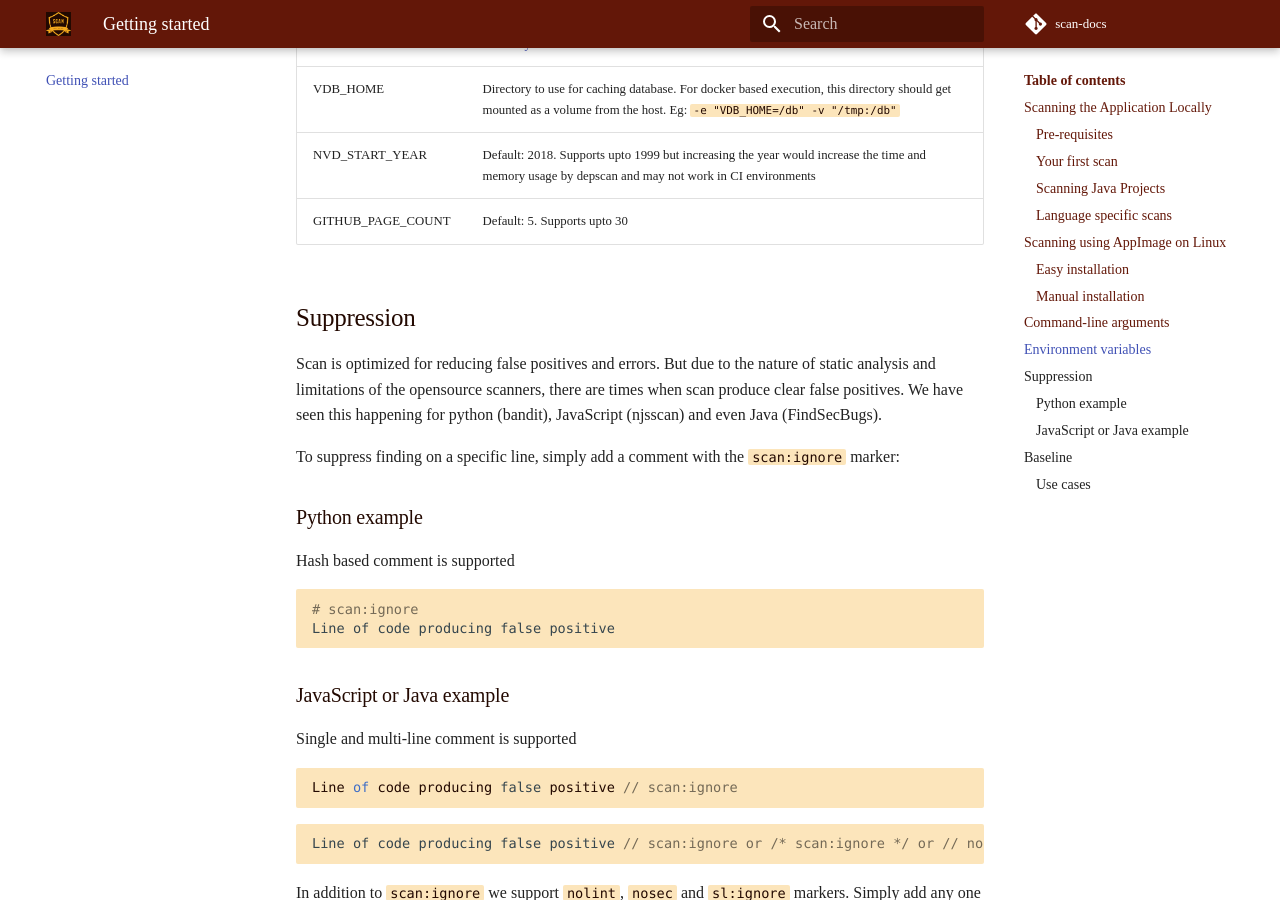
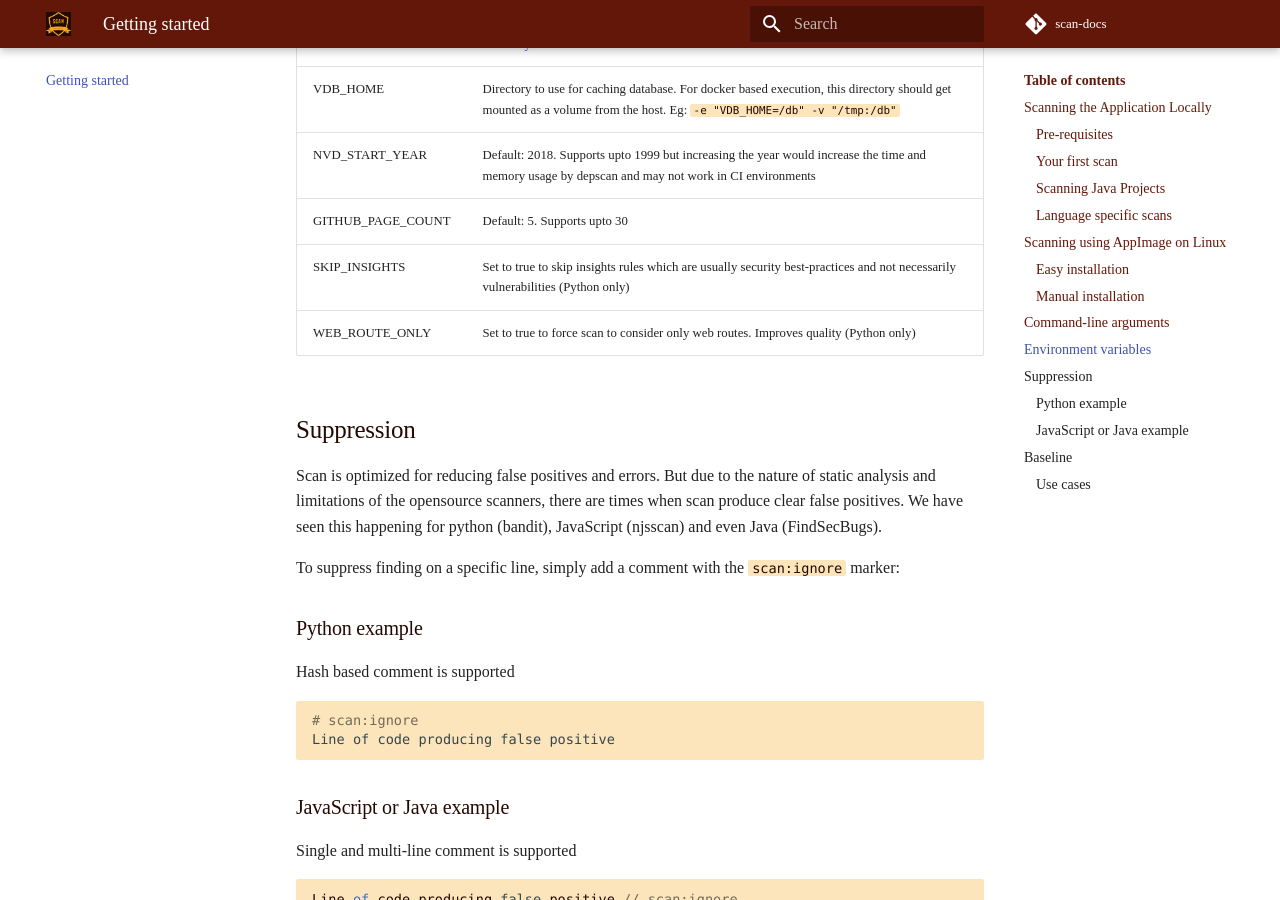
Before and after one commit to ShiftLeftSecurity/scan-docs, an MkDocs documentation site: the page built from docs/getting-started/README.md, in a window 1280 px wide and 900 px high, scrolled down 4506 px. Built offline with MkDocs 1.6.1 and Material for MkDocs 9.7.7, drawn with Linux system fonts in a browser that asks for light colours; some web fonts are replaced; comment, search, counter and statistics services are not loaded.

Commit message:
New env vars (#70)

```diff
--- a/docs/getting-started/README.md
+++ b/docs/getting-started/README.md
@@ -255,6 +255,8 @@ Scan use a number of environment variables for configuration and cutomizing the
 | VDB_HOME | Directory to use for caching database. For docker based execution, this directory should get mounted as a volume from the host. Eg: `-e "VDB_HOME=/db" -v "/tmp:/db"` |
 | NVD_START_YEAR | Default: 2018. Supports upto 1999 but increasing the year would increase the time and memory usage by depscan and may not work in CI environments |
 | GITHUB_PAGE_COUNT | Default: 5. Supports upto 30 |
+| SKIP_INSIGHTS | Set to true to skip insights rules which are usually security best-practices and not necessarily vulnerabilities (Python only) |
+| WEB_ROUTE_ONLY | Set to true to force scan to consider only web routes. Improves quality (Python only) |
 
 ## Suppression
 
```
